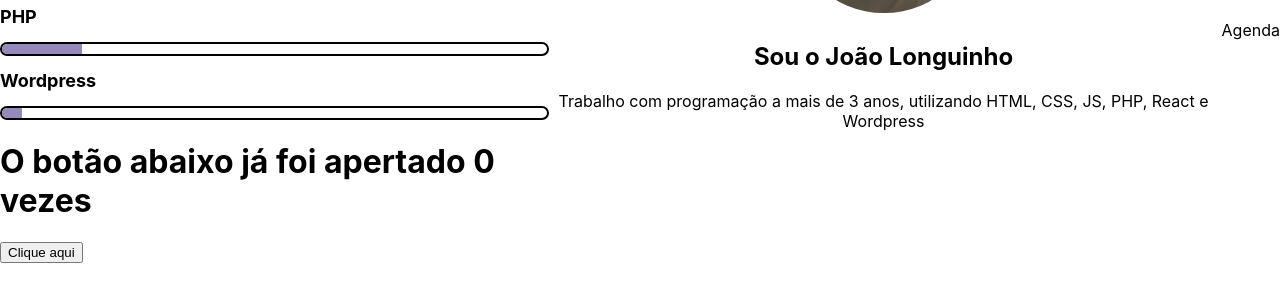
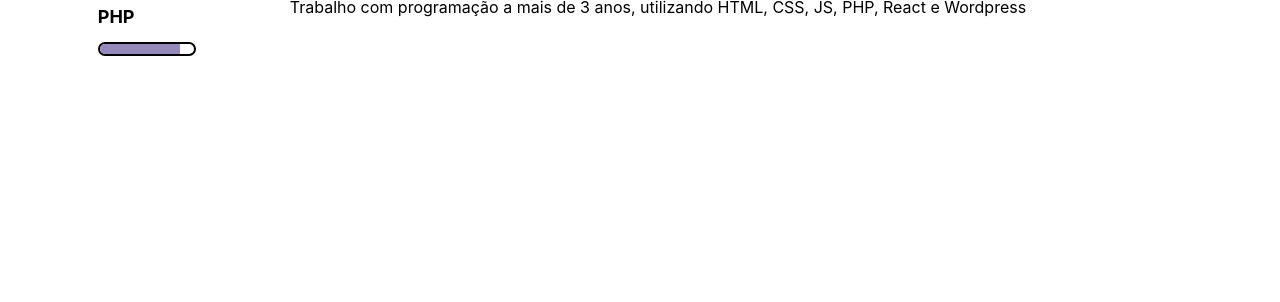
Before and after one commit to JoaoLonguinho/studying, a React (Create React App) app: page / in a window 1280 px wide. Shown: the part 444-746 px from the top of the page. Built offline with nearby package versions, Linux system fonts and the light colour scheme.

Commit message:
Removendo Wordpress de exemplo

```diff
--- a/src/App.js
+++ b/src/App.js
@@ -20,8 +20,6 @@ function App() {
           <Skills title={"React"} expEarned={40}/>
           <Skills title={"CSS"} expEarned={90}/>
           <Skills title={"PHP"} expEarned={80}/>
-          <Skills title={"Wordpress"} expEarned={20}/>
-          <HookTest />
         </div>
         {/* Adicionar campo de download do CV */}
         {/* Link linkedin e github */}
```
